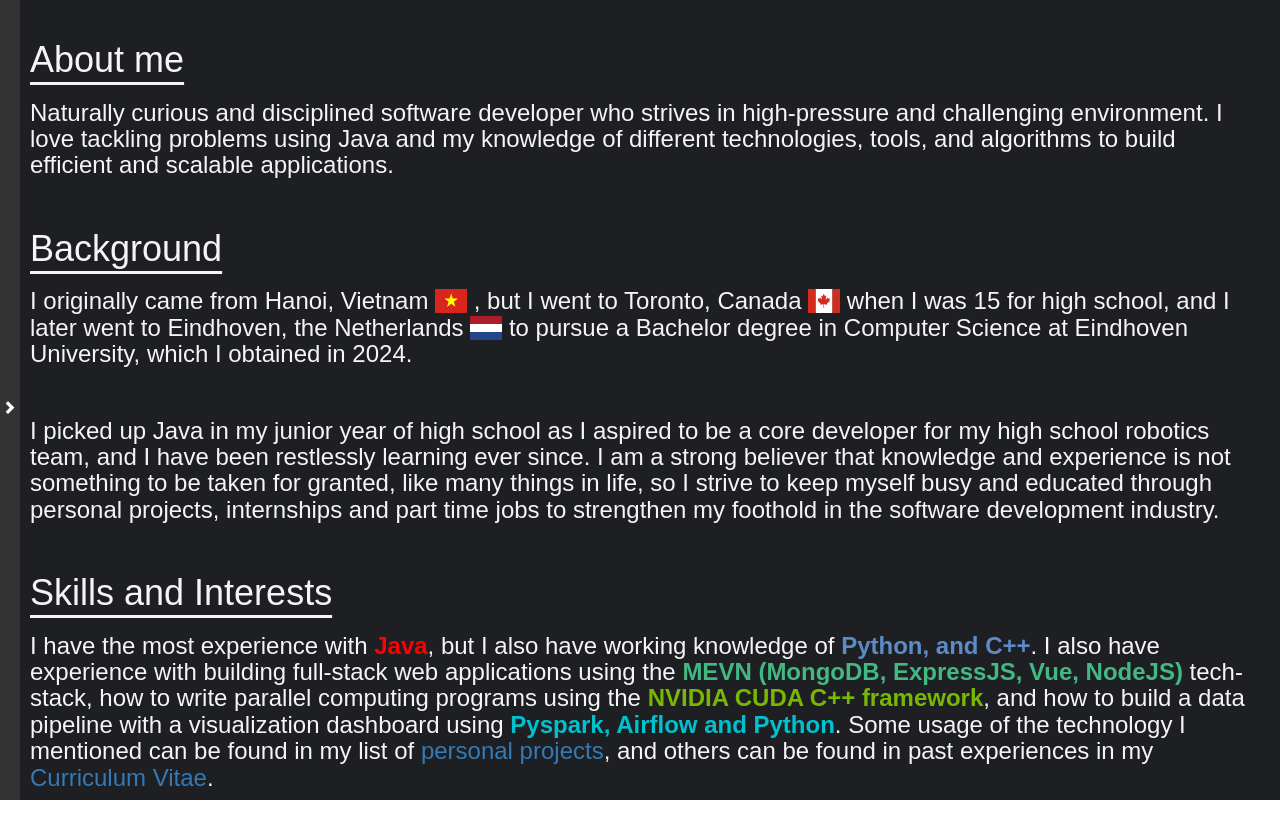
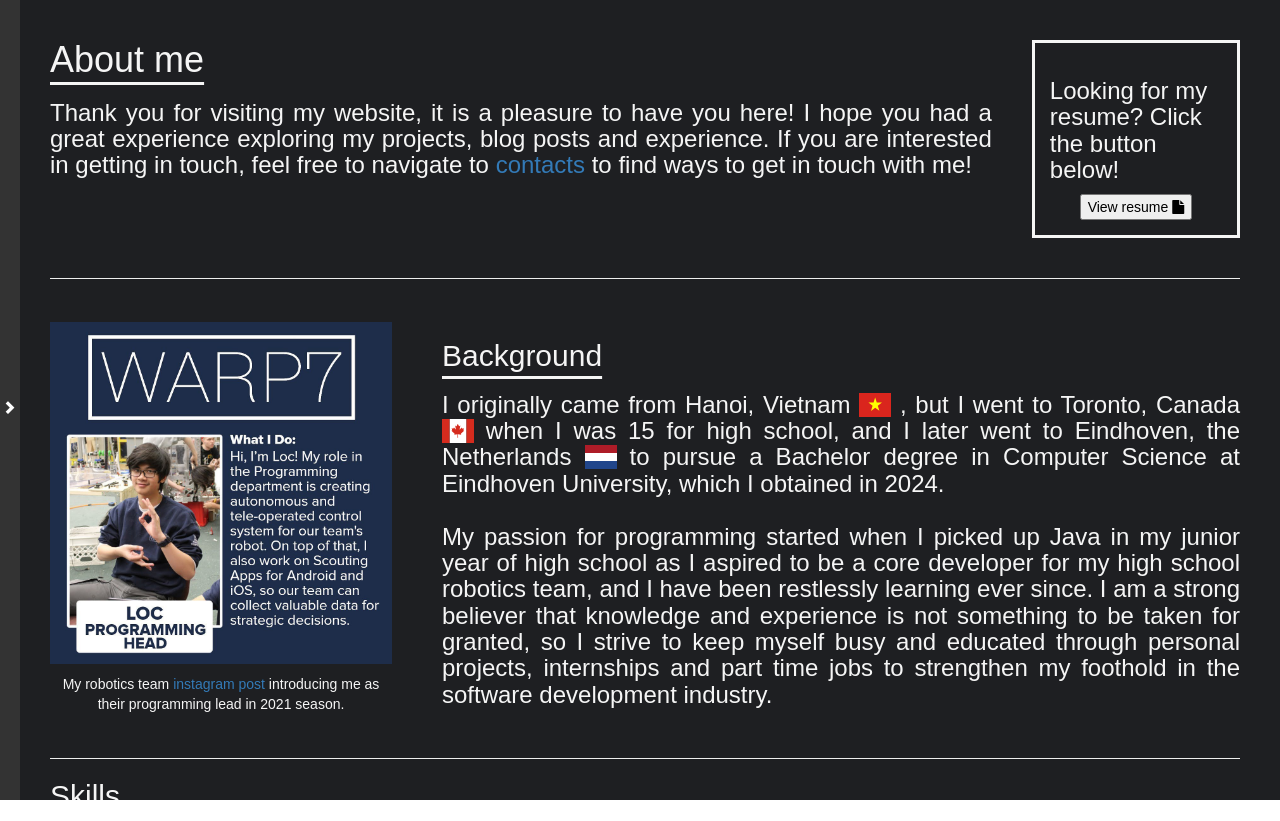
Before and after one commit to LocPham2003/Portfolio, a Vue app: page /about in a window 1280 px wide. After the commit the page ends 800 px from the top, so only its background shows below. Built offline with nearby package versions, Linux system fonts and the light colour scheme; a web font is replaced by a local one.

Commit message:
Partial implementation of about me page

```diff
--- a/src/App.vue
+++ b/src/App.vue
@@ -3,9 +3,11 @@
 <div class ="sidenav" id ="sidenav">
   <div id ="selection">
     <a v-bind:class="isNavBarOpen ? 'sidebar_item_open' : 'sidebar_item_closed'" href="/">Home</a>
+    <a v-bind:class="isNavBarOpen ? 'sidebar_item_open' : 'sidebar_item_closed'" href="/blog">Blog</a>
+    <a v-bind:class="isNavBarOpen ? 'sidebar_item_open' : 'sidebar_item_closed'" href="/projects">Projects</a>
     <a v-bind:class="isNavBarOpen ? 'sidebar_item_open' : 'sidebar_item_closed'" href="/about">About me</a>
-    <a v-bind:class="isNavBarOpen ? 'sidebar_item_open' : 'sidebar_item_closed'" href="/projects">Projects</a>
-    <a v-bind:class="isNavBarOpen ? 'sidebar_item_open' : 'sidebar_item_closed'" href="/blog">Blog</a>
+    <a v-bind:class="isNavBarOpen ? 'sidebar_item_open' : 'sidebar_item_closed'" href="/blog">Contacts</a>
+
   </div>
   <div id = "toggle" @click="toggleNav">
     <i style="display: block; top: 50%; margin-left: 2px; color: white;" v-bind:class="isNavBarOpen ? 'glyphicon glyphicon-chevron-left' : 'glyphicon glyphicon-chevron-right'"></i>
@@ -28,10 +30,10 @@ export default {
     toggleNav() {
       this.isNavBarOpen = !this.isNavBarOpen;
       if (this.isNavBarOpen) {
-        document.getElementById("sidenav").style.width = "250px";
+        document.getElementById("sidenav").style.width = "300px";
         document.getElementById("selection").style.width = "100%";
         document.getElementById("toggle").style.width = "20px";
-        document.getElementById("main").style.marginLeft= "250px";
+        document.getElementById("main").style.marginLeft= "300px";
       } else {
         document.getElementById("sidenav").style.width = "20px";
         document.getElementById("selection").style.width = "0";
--- a/src/pages/AboutPage.vue
+++ b/src/pages/AboutPage.vue
@@ -1,39 +1,68 @@
 <template>
     <div id = "main_canvas">
-        <h1 style="color: whitesmoke; text-decoration: underline; text-underline-offset: 10px;">About me</h1>
-        <h3 style="color: whitesmoke;">Naturally curious and disciplined software developer who strives in high-pressure and challenging environment. I love tackling problems using Java and my knowledge of different
-            technologies, tools, and algorithms to build efficient and scalable applications.
-        </h3><br>
+        <div id="about_me_section" style="margin-bottom: 40px; display: flex; color: whitesmoke;">
+            <div style="margin-right: 40px;">
+                <h1 id="about_me_title" style="text-decoration: underline; text-underline-offset: 10px;">About me</h1>
+                <h3 id="about_me_content" style="text-align: justify;">Thank you for visiting my website, it is a pleasure to have you here! I hope you had a great experience exploring my projects, blog posts and experience.
+                    If you are interested in getting in touch, feel free to navigate to <a href="/contacts">contacts</a> to find ways to get in touch with me!
+                </h3>
+            </div>
 
-        <h1 style="color: whitesmoke; text-decoration: underline; text-underline-offset: 10px;">Background</h1>
-        <h3 style="color: whitesmoke;">I originally came from Hanoi, Vietnam  <span class="fi fi-vn"></span> , but I went to Toronto, Canada <span class="fi fi-ca"></span>  when I was 15 for high school, and I later went to Eindhoven,
+            <div style="display: flex; flex-direction: column; justify-content: center; align-items: center;
+            border-style: solid; border-color: whitesmoke; padding: 15px; margin-top: 20px;">
+                <h3>Looking for my resume? Click the button below!</h3>
+                <button style="color: black;">View resume <i class="fa fa-file"></i></button>
+            </div>
+        </div>
+        <hr>
+        <div style="display: flex; margin-bottom: 40px; margin-top: 40px;">
+            <div style="width: 30%; display: flex; flex-direction: column; justify-content: center;">
+                <img style="max-width: 100%; max-height: 100%; margin-bottom: 10px;" src="../assets/images/programminglead.png">
+                <figcaption style="color: whitesmoke; text-align: center;">My robotics team <a href="https://www.instagram.com/p/CGmsgj0BT9S/?img_index=2" target="_blank">instagram post</a> introducing me as their programming lead in 2021 season.</figcaption>
+            </div>
+
+            <div style="width: 70%; display: flex; justify-content: center; align-items: center; text-align: justify; margin-left: 50px;">
+                <div>
+                    <h2 id="background_title" style="color: whitesmoke; text-decoration: underline; text-underline-offset: 10px;">Background</h2>
+                    <h3 id="background_content" style="color: whitesmoke;">I originally came from Hanoi, Vietnam  <span class="fi fi-vn"></span> , but I went to Toronto, Canada <span class="fi fi-ca"></span>  when I was 15 for high school, and I later went to Eindhoven,
                     the Netherlands <span class="fi fi-nl"></span> to pursue a Bachelor degree in Computer Science at Eindhoven University, which I obtained in 2024.
-        </h3><br>
-        <h3 style="color: whitesmoke;">I picked up Java in my junior year of high school as I aspired to be a core developer for my high school robotics team, and I have been
-            restlessly learning ever since. I am a strong believer that knowledge and experience is not something to be taken for granted, like many things in life, so I strive to keep myself busy and educated
+                    <br><br>
+                    My passion for programming started when I picked up Java in my junior year of high school as I aspired to be a core developer for my high school robotics team, and I have been
+                    restlessly learning ever since. I am a strong believer that knowledge and experience is not something to be taken for granted, so I strive to keep myself busy and educated
                     through personal projects, internships and part time jobs to strengthen my foothold in the software development industry.
-        </h3> <br>
+                    </h3>
+                </div>
 
-        <h1 style="color: whitesmoke; text-decoration: underline; text-underline-offset: 10px;">Skills and Interests</h1>
+            </div>
+        </div>
+        <hr>
 
-        <h3 style="color: whitesmoke;">I have the most experience with <span style="font-weight: bold; color: red;">Java</span>, but I also have working knowledge of <span style="font-weight: bold; color: #5C8BC6;">Python, and C++</span>.
-            I also have experience with building full-stack web applications using the <span style="font-weight: bold; color: #42B882;">MEVN (MongoDB, ExpressJS, Vue, NodeJS)</span> tech-stack, how to write parallel
+        <div>
+        <h2 id="skills_title" style="color: whitesmoke; text-decoration: underline; text-underline-offset: 10px;">Skills</h2>
+
+        <h3 id="skills_content" style="color: whitesmoke;">I have the most experience with <span style="font-weight: bold; color: red;">Java</span>, but I also have working knowledge of <span style="font-weight: bold; color: #5C8BC6;">Python, and C++</span>.
+        I have experience with building full-stack web applications using the <span style="font-weight: bold; color: #42B882;">MEVN (MongoDB, ExpressJS, Vue, NodeJS)</span> tech-stack, how to write parallel
         computing programs using the <span style="font-weight: bold; color: #78B800;">NVIDIA CUDA C++ framework</span>, and how to build a data pipeline with a visualization dashboard using
         <span style="color: #00C1CD; font-weight: bold;">Pyspark, Airflow and Python</span>. Some usage of the technology I mentioned can be found in my list of <a href="/projects">personal projects</a>,
-             and others can be found in past experiences in my <a href="">Curriculum Vitae</a>.
+        and others can be found in past experiences in my resume.
         </h3><br>
+        </div>
 
     </div>
+
 </template>
 
 <style scoped>
 @import url('https://fonts.cdnfonts.com/css/terminal');
 @import url('/node_modules/flag-icons/css/flag-icons.min.css');
+@import url('https://cdnjs.cloudflare.com/ajax/libs/font-awesome/4.7.0/css/font-awesome.min.css');
 
 #main_canvas {
   background-color: #1E1F22;
   height: 100%;
-  padding: 20px;
+  overflow-y: auto;
+  padding: 20px 40px 20px 40px;
   font-family: 'Terminal', sans-serif;
 }
+
 </style>
--- /dev/null
+++ b/src/pages/ContactPage.vue
@@ -0,0 +1,3 @@
+<template>
+    <h1>Contacts</h1>
+</template>
--- a/src/pages/HomePage.vue
+++ b/src/pages/HomePage.vue
@@ -3,9 +3,10 @@
     <div id = "intro">
       <div style="font-family: 'Terminal', sans-serif; color: whitesmoke;">
         <h1>Loc Pham</h1>
-        <h2>Junior Software Engineer @ <span style="color: #003B95; font-weight: bold;">Booking.com</span>.</h2>
-        <h2><span style="color: red;">Java</span>, <span style="color: yellowgreen;">Python</span>, and <span style="color: #6295CB;">C++</span> enthusiast.</h2>
+        <h2>Junior Software Engineer</h2>
+        <h2><span style="color: red;">Java</span>, <span style="color: yellowgreen;">Python</span>, and <span style="color: #6295CB;">C++</span> enthusiast</h2>
         <hr>
+
       </div>
 
     </div>
--- a/src/router/index.js
+++ b/src/router/index.js
@@ -3,6 +3,7 @@ import HomePage from '@/pages/HomePage.vue'
 import BlogPage from '@/pages/BlogPage.vue'
 import AboutPage from '@/pages/AboutPage.vue'
 import ProjectPage from '@/pages/ProjectPage.vue'
+import ContactPage from '@/pages/ContactPage.vue'
 const routes = [
     {
         path: '/',
@@ -23,6 +24,11 @@ const routes = [
         path: '/projects',
         name: 'project',
         component : ProjectPage
+    },
+    {
+        path: '/contacts',
+        name: 'çontacts',
+        component : ContactPage
     }
 ]
 
```
Also changed, not shown: src/assets/images/programminglead.png (added). Lines whose indentation alone changed are shown as unchanged.
